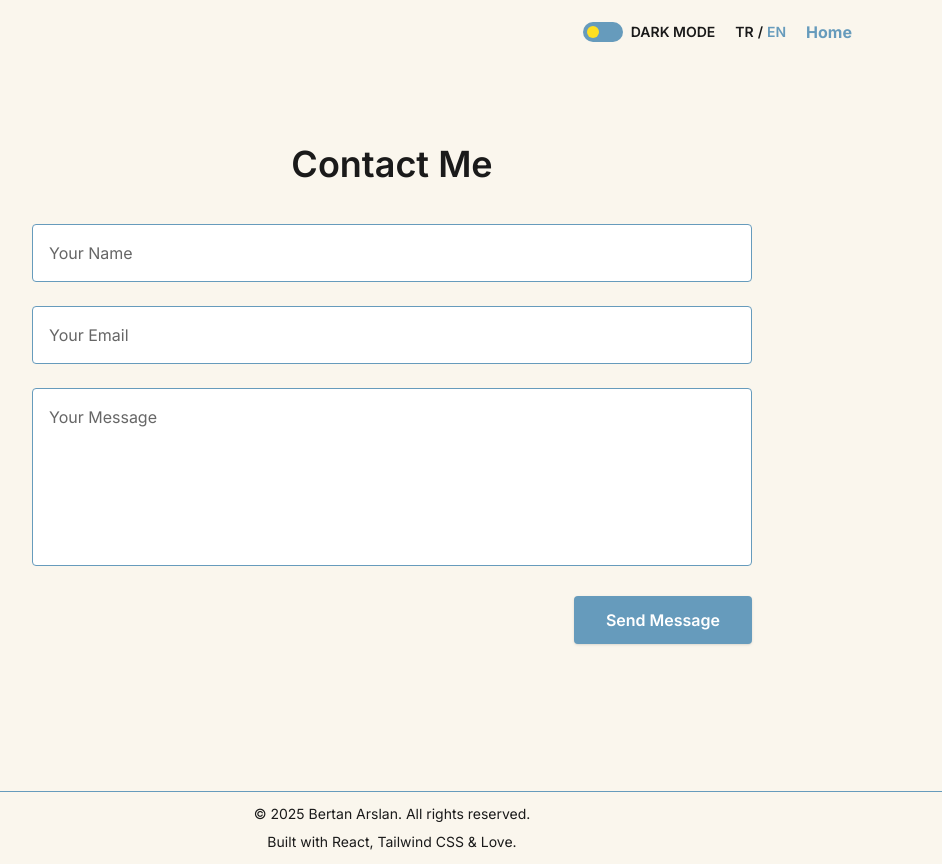
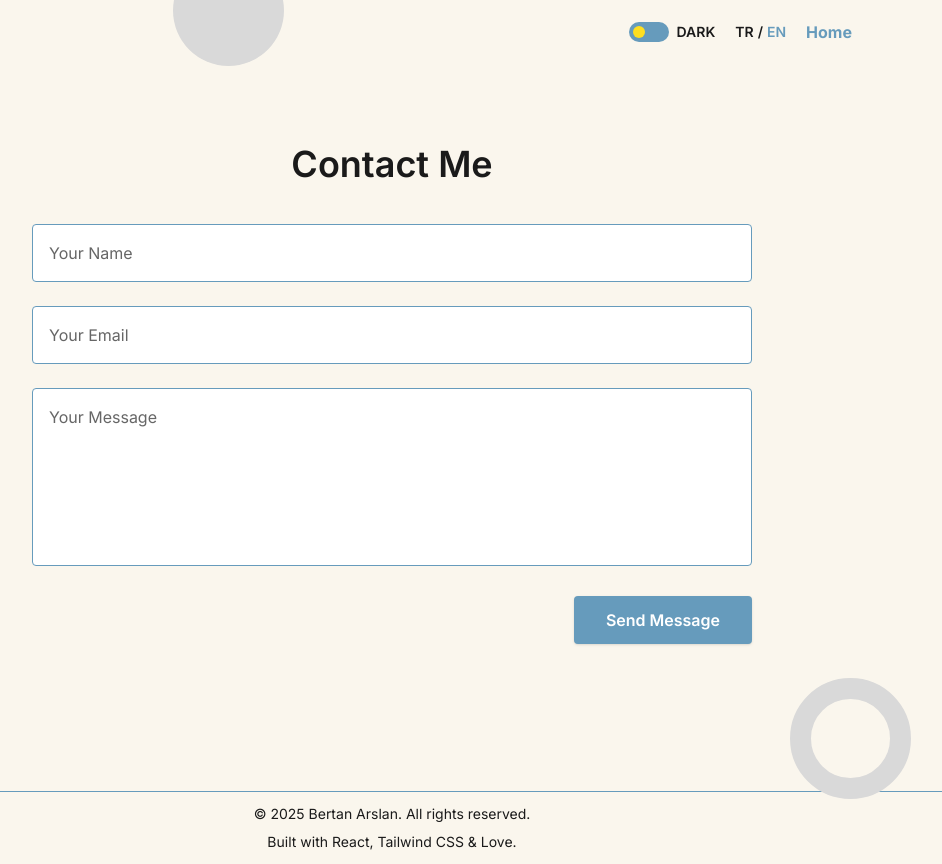
Before and after one commit to bertan-arslan/personal_portfolio, a React (Vite) app: page /contact in a window 1280 px wide. Shown: the whole page, without its empty margins (248-1190 px from the left). Built offline with nearby package versions, Linux system fonts and the light colour scheme.

Commit message:
decoration added

```diff
--- a/src/App.jsx
+++ b/src/App.jsx
@@ -9,13 +9,15 @@ import Navbar from "./components/Navbar";
 import Contact from "./components/Contact";
 import { DarkModeProvider } from "./context/DarkModeContext";
 import { LanguageProvider } from "./context/LanguageContext";
+import Decorations from "./components/Decorations";
 
 function App() {
   return (
     <LanguageProvider>
       <DarkModeProvider>
         <Router>
-          <div className="App ">
+          <div className="relative overflow-hidden">
+            <Decorations />
             <Navbar />
             <Switch>
               <Route exact path="/">
--- /dev/null
+++ b/src/components/Decorations.jsx
@@ -0,0 +1,11 @@
+export default function Decorations() {
+  return (
+    <>
+      <div className="absolute z-0 w-[111px] h-[111px] bg-[#D9D9D9] rounded-full -top-[45px] left-[421px]"></div>
+      <div className="absolute z-0 w-[217px] h-[59px] bg-[#669BBC] rounded-[29.5px] top-[536px] left-[1316px]"></div>
+      <div className="absolute z-0 w-[121px] h-[121px] rounded-full border-[21px] border-[#D9D9D9]  top-[678px] left-[1038px]"></div>
+      <div className="absolute z-0 w-[181px] h-[49px] rounded-full border-[29.5px] border-[#525252]  top-[1133px] -left-[70px]"></div>
+      <div className="absolute z-0 w-[121px] h-[121px] rounded-full border-[21px] border-[#669BBC]  top-[1192px] left-[1362px]"></div>
+    </>
+  );
+}
--- a/src/components/Hero.jsx
+++ b/src/components/Hero.jsx
@@ -11,15 +11,20 @@ export default function Hero() {
 
   return (
     <section className="bg-[#faf6ed] dark:bg-[#003049] overflow-hidden">
-      <div className="relative py-20 flex flex-col items-center justify-center w-[75vw] mx-auto gap-5 md:flex-row md:gap-30">
+      <div className="relative z-5 pt-10 pb-25 flex flex-col items-center justify-center w-[75vw] mx-auto gap-5 md:flex-row md:gap-30">
         <div className="relative flex flex-col gap-10 md:w-[50%]">
           <div>
-            <p className="relative my-5 text-3xl text-[#1A1A1A] dark:text-[#faf6ed]">
+            <p className="relative z-5 my-5 text-3xl text-[#1A1A1A] dark:text-[#faf6ed]">
               {greeting}
             </p>
-            <p className="relative font-medium text-[42px] z-10 text-[#1A1A1A] dark:text-[#faf6ed]">
+            <p className=" relative z-5 text-[42px] font-medium text-[#1A1A1A] dark:text-[#faf6ed]">
               {intro}
-              <span className="text-[#669BBC] dark:text-[#8ECAE6]">
+            </p>
+
+            <p
+              className="relative z-5 text-[42px] font-medium text-[#669BBC] dark:text-[#8ECAE6] inline-block"
+              style={{ minWidth: "300px" }}
+            >
               <Typewriter
                 words={typewriterWords}
                 loop={0}
@@ -29,8 +34,9 @@ export default function Hero() {
                 deleteSpeed={100}
                 delaySpeed={1500}
               />
-              </span>
-              <br />
+            </p>
+
+            <p className="text-[42px] font-medium text-[#1A1A1A] dark:text-[#faf6ed]">
               {cta}
             </p>
           </div>
--- a/src/components/Navbar.jsx
+++ b/src/components/Navbar.jsx
@@ -14,7 +14,7 @@ export default function Navbar() {
 
   return (
     <nav className="bg-[#faf6ed] dark:bg-[#003049]">
-      <div className="w-[75vw] mx-auto flex justify-end items-center gap-5 px-5 py-5  text-[#1A1A1A] dark:text-white">
+      <div className="relative z-5 w-[75vw] mx-auto flex justify-end items-center gap-5 px-5 py-5  text-[#1A1A1A] dark:text-white">
         <button onClick={toggleDarkMode} className="flex items-center gap-2">
           <div className="w-10 h-5 bg-[#669BBC] dark:bg-[#6a8b9b] rounded-full flex items-center px-1 cursor-pointer">
             <div
--- a/src/components/Projects.jsx
+++ b/src/components/Projects.jsx
@@ -7,7 +7,7 @@ export default function Projects() {
 
   return (
     <section className="bg-[#E6F0FA] dark:bg-[#1A2A3A]">
-      <div className="w-[75vw] mx-auto py-20 px-10">
+      <div className="w-screen md:w-[75vw] mx-auto py-20 px-10">
         <p className="text-4xl font-medium text-center mb-10 text-[#1A1A1A] dark:text-[#faf6ed]">
           {highligthedProjectsTitle}
         </p>
--- a/src/components/Skills.jsx
+++ b/src/components/Skills.jsx
@@ -22,7 +22,7 @@ export default function Skills() {
 
   return (
     <section className="bg-[#E6F0FA] dark:bg-[#1A2A3A]">
-      <div className="py-20 w-[75vw] mx-auto flex flex-col gap-15">
+      <div className="py-25 w-[75vw] mx-auto flex flex-col gap-15">
         <div className="text-5xl font-medium text-center text-[#1A1A1A] dark:text-[#faf6ed]">
           {skillsTitle}
         </div>
--- a/src/data/locales/en.json
+++ b/src/data/locales/en.json
@@ -1,7 +1,7 @@
 {
   "navBar": {
-    "darkMode": "DARK MODE",
-    "lightMode": "LIGHT MODE",
+    "darkMode": "DARK",
+    "lightMode": "LIGHT",
     "toContact": "Contact",
     "toHome": "Home"
   },
@@ -90,7 +90,7 @@
   },
   "footer": {
     "message": "Let’s work together on your next product.",
-    "contactMe": "Contact Me",
+    "contactMe": "Contact",
     "rights": "All rights reserved.",
     "build": "Built with React, Tailwind CSS & Love."
   },
```
Lines whose indentation alone changed are shown as unchanged.
